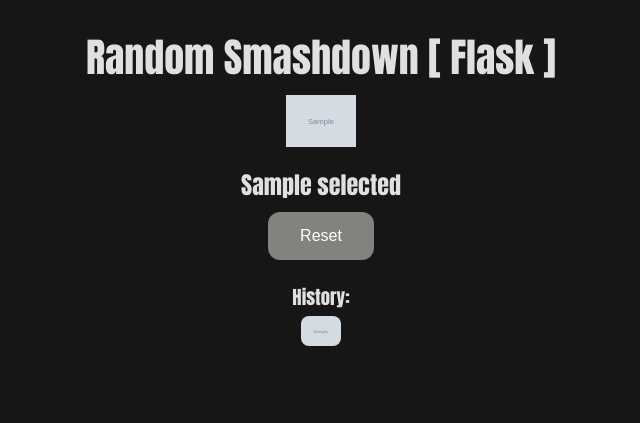
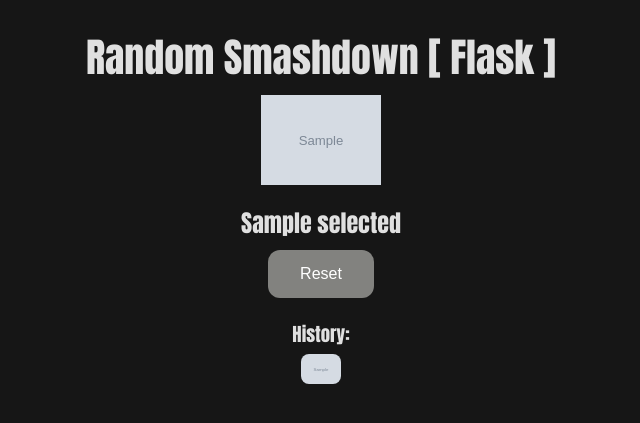
Before and after one commit to TheMTorres29/AugustCoding, a Flask app: template RandomSmashdownPy/randomSmashdown-flask/templates/index.html in a window 1280 px wide. Shown: the top 423 px of the page, without its empty margins (319-959 px from the left). Run offline with Flask 3, Linux system fonts and the light colour scheme; the template is opened without the code that fills it: most values are stand-ins (such as "Sample title", 1, 10 or a date in 2020); grey boxes marked "Sample" are stand-in pictures.

Commit message:
CSS edits

```diff
--- a/RandomSmashdownPy/randomSmashdown-flask/static/style.css
+++ b/RandomSmashdownPy/randomSmashdown-flask/static/style.css
@@ -1,7 +1,8 @@
 body { font-family: Impact, sans-serif; text-align: center; background-color: #161616; }
 h1 { font-size: 2.5em; margin-bottom: 0.2em; font-weight: 100; color:  rgba(255, 255, 255, 0.87); }
 h2, h3 { margin-bottom: 0.2em; font-weight: 100; color:  rgba(255, 255, 255, 0.87); }
-.fighter-container { display: flex; flex-direction: column; align-items: center; margin: 0 auto; width: 360px; }
+.fighter-container { display: flex; flex-direction: column; align-items: center; margin: 0 auto; }
+.fighter-img { width: 120px; max-height: 100%;  object-fit: contain; }
 .RandomBtn {
     background-color: #c9c9c5;
     border: none;
--- a/RandomSmashdownPy/randomSmashdown-flask/templates/index.html
+++ b/RandomSmashdownPy/randomSmashdown-flask/templates/index.html
@@ -9,7 +9,7 @@
     <h1>Random Smashdown [ Flask ]</h1>
     {% if selected %}
         <div class="fighter-container">
-            <img src="{{  selected.icon  }}" alt="{{ selected.name }}" width="70">
+            <img src="{{  selected.icon  }}" alt="{{ selected.name }}" class="fighter-img">
             <h2>{{ selected.name }}</h2>
         </div>
     {% elif message %}
@@ -20,7 +20,7 @@
 
     {% if remaining %}
         <form method="post">
-            <button type="submit" class="RandomBtn">Randomize</button>
+            <button type="submit" class="RandomBtn">Random</button>
         </form>
     {% endif %}
 
```
